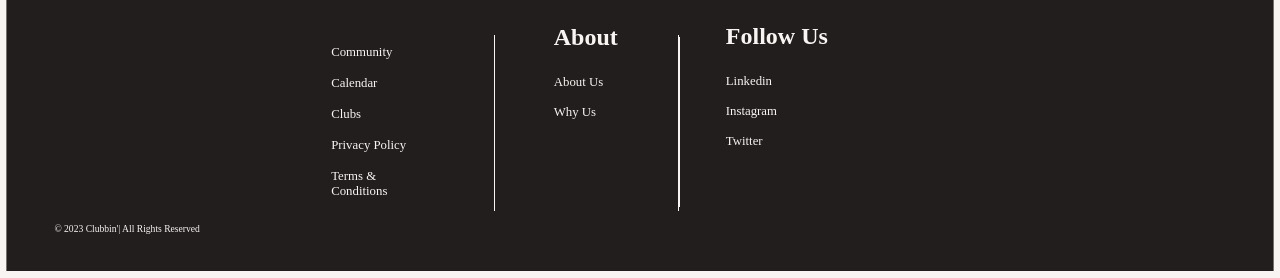
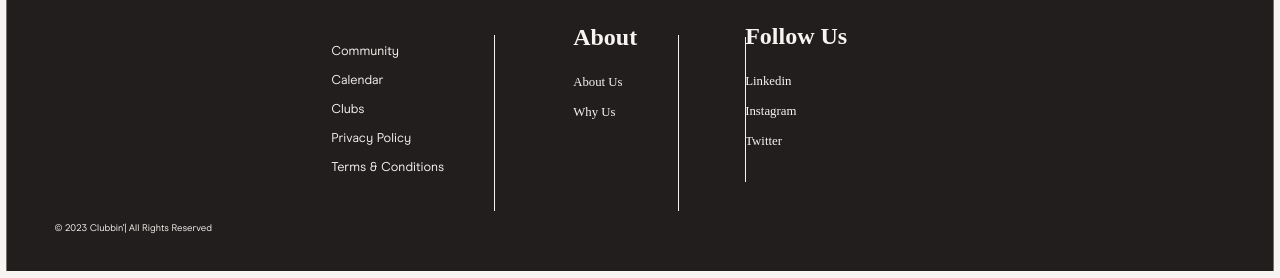
Before and after one commit to not-AdityaRawat/Clubbin, a plain HTML site: page index.html in a window 1280 px wide. Shown: the part 2446-2724 px from the top of the page. Drawn offline with Linux system fonts and the light colour scheme.

Commit message:
Update untitled.css

```diff
--- a/untitled.css
+++ b/untitled.css
@@ -1,3 +1,19 @@
+@font-face {
+    font-family: ModernEra;
+    src: url(fonts/ModernEra-Medium.otf);
+}
+@font-face {
+    font-family: RecoletaBold;
+    src: url(fonts/Recoleta-Bold.ttf);
+}
+@font-face {
+    font-family: ModernEraReg;
+    src: url(fonts/ModernEra-Regular/ModernEra-Regular.ttf);
+}
+@font-face {
+    font-family: RecoletaLight;
+    src: url(fonts/recoleta/Recoleta-Light.ttf);
+}
 #body-1 {
     /* color: #F8F4F2; */
     background: #F8F4F2;
```
